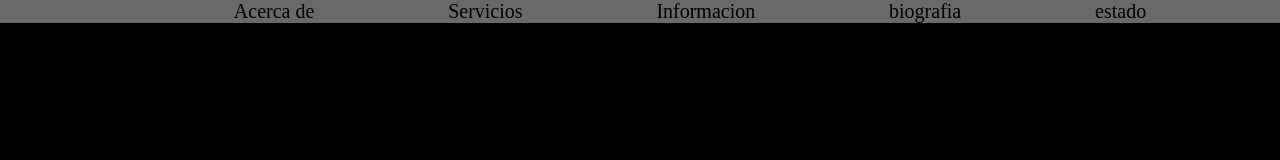
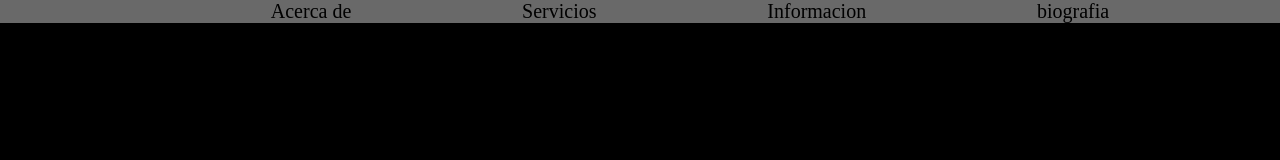
Before and after one commit to Eltukucrim12/Trabajoclase06, a plain HTML site: page index.html in a window 1280 px wide. Drawn offline with Linux system fonts and the light colour scheme.

Commit message:
commit rama

```diff
--- a/index.html
+++ b/index.html
@@ -14,7 +14,6 @@
                 <li class="nose"><a href="#">Servicios</a></li>
                 <li class="nose"><a href="#">Informacion</a></li>
                 <li class="nose"><a href="#">biografia</a></li>
-                <li class="nose"><a href="#">estado</a></li>
             </ul>
     </nav>
 
```
